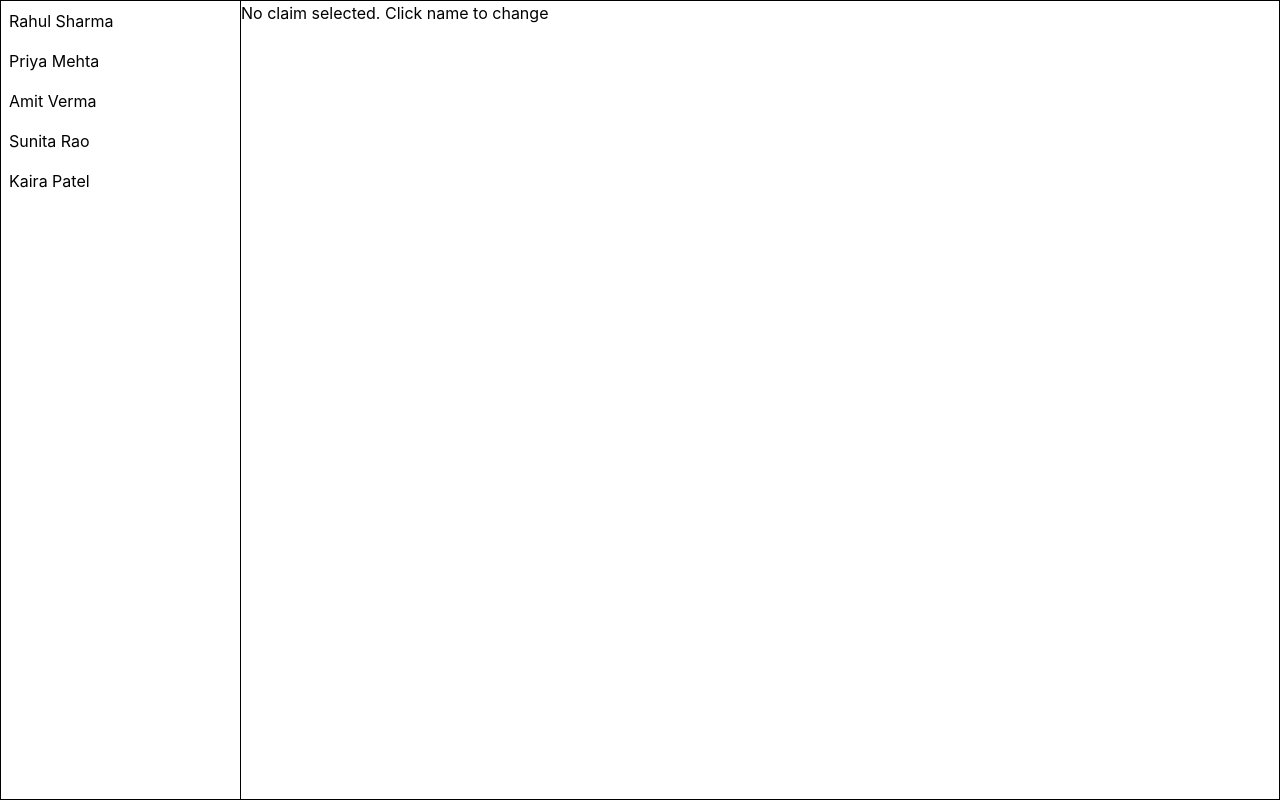
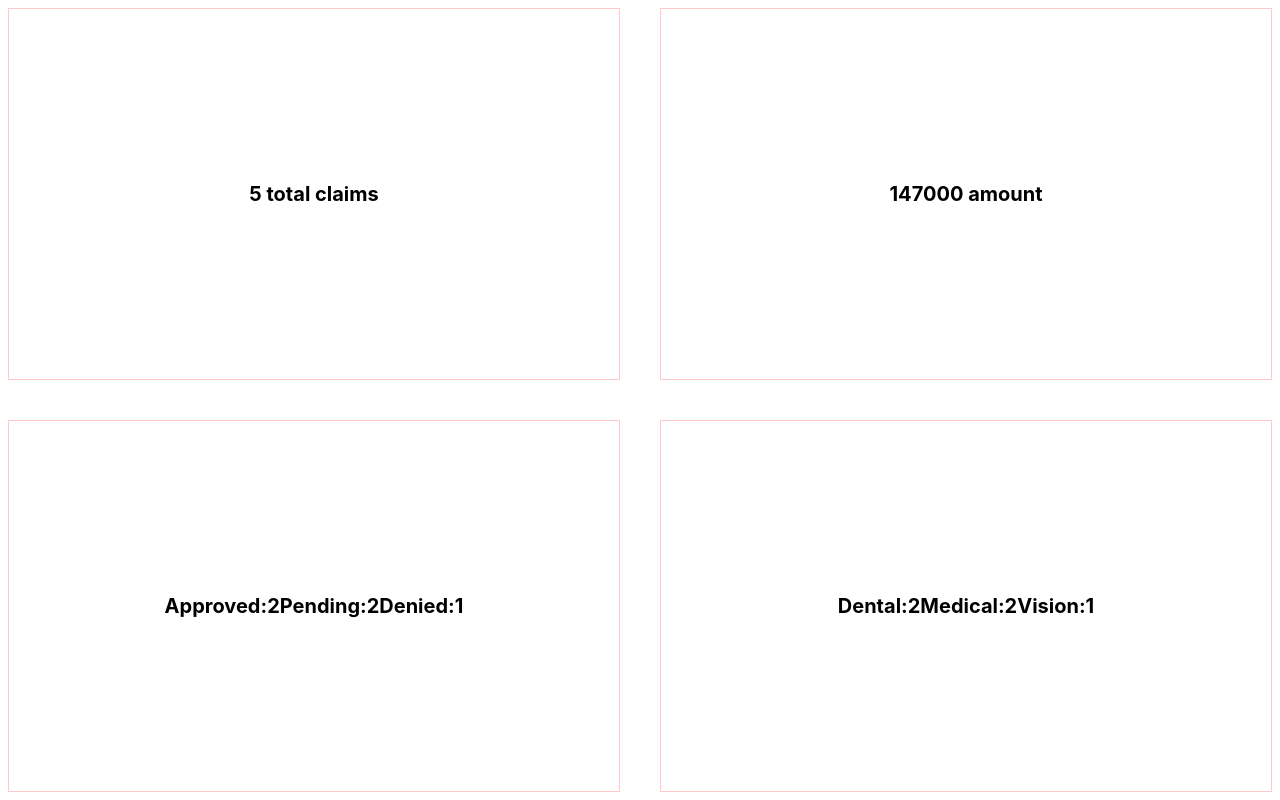
Before and after one commit to prashant00797/sharpening-skills, a React (Vite) app: page / in a window 1280 px wide. Built offline with nearby package versions, Linux system fonts and the light colour scheme.

Commit message:
Day 4 - Create Summary STATS CARD - YOUR TASK Build a ClaimsSummary component showing 4 stat cards: total claim count, total amount, a breakdown of count by status (Approved: 2, Pending: 2, Denied: 1), and count by claim type. All 4 must use .reduce().

```diff
--- a/src/react/App.jsx
+++ b/src/react/App.jsx
@@ -1,7 +1,7 @@
-import ClaimSelection from "./day1-7/component/DayThree";
+import SummaryCard from "./day1-7/component/DayFour";
 
 const App = () => {
-  return <ClaimSelection />;
+  return <SummaryCard />;
 };
 
 export default App;
--- /dev/null
+++ b/src/react/day1-7/component/DayFour.jsx
@@ -0,0 +1,45 @@
+import { claimsData } from "../data/config";
+
+const SummaryCard = () => {
+  const totalAmount = claimsData.reduce((acc, cuur) => acc + cuur.amount, 0);
+  const statusCount = claimsData.reduce((acc, curr) => {
+    if (acc[curr.status]) {
+      acc[curr.status] += 1;
+    } else {
+      acc[curr.status] = 1;
+    }
+    return acc;
+  }, {});
+  const typeCount = claimsData.reduce((acc, curr) => {
+    if (acc[curr.type]) {
+      acc[curr.type] += 1;
+    } else {
+      acc[curr.type] = 1;
+    }
+    return acc;
+  }, {});
+
+  const divStyles = `border border-red-200 flex items-center justify-center text-xl font-bold`;
+  return (
+    <div className="p-2 grid grid-cols-2 gap-10 h-screen">
+      <div id="total-claims" className={`${divStyles}`}>
+        <div>{`${claimsData.length} total claims`}</div>
+      </div>
+      <div className={`${divStyles}`} id="total-amount">
+        <div>{`${totalAmount} amount`}</div>
+      </div>
+      <div className={`${divStyles}`} id="count-status">
+        {Object.entries(statusCount).map(([status, count]) => (
+          <div key={status}>{`${status}:${count}`}</div>
+        ))}
+      </div>
+      <div className={`${divStyles}`} id="count-type">
+        {Object.entries(typeCount).map(([type, count]) => (
+          <div key={type}>{`${type}:${count}`}</div>
+        ))}
+      </div>
+    </div>
+  );
+};
+
+export default SummaryCard;
```
